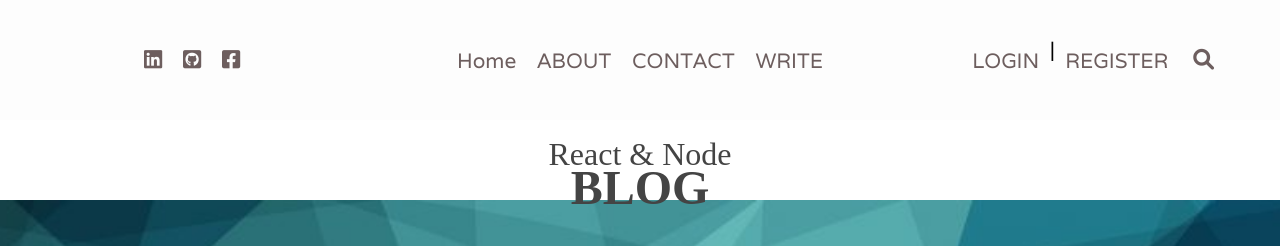
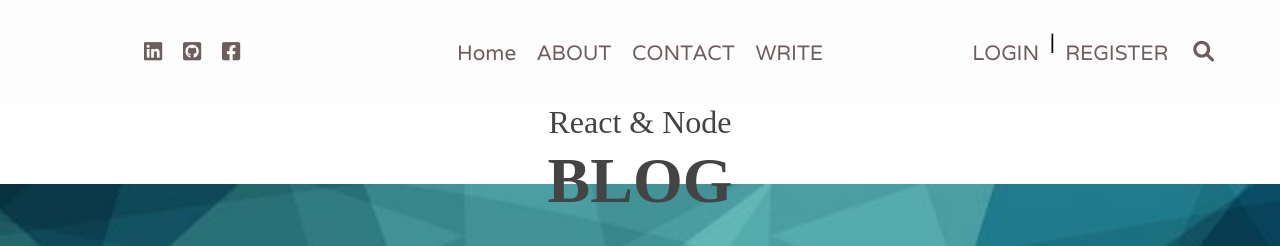
Before and after one commit to sarasabet/Blog, a React app: page / in a window 1280 px wide. Shown: the top 246 px of the page. Built offline with nearby package versions, Linux system fonts and the light colour scheme; a web font is replaced by a local one.

Commit message:
add links

```diff
--- a/src/components/header/Header.css
+++ b/src/components/header/Header.css
@@ -10,18 +10,18 @@
 }
 .headerTitleSm{
   position: absolute;
-  top: 17%;
+  top: 13%;
   font-size: 2em;
 }
 
 .headerTitleLg{
   position: absolute;
-  top: 20%;
-  font-size: 3em;
+  top: 18%;
+  font-size: 4em;
 }
 .headerImg{
   width: 100%;
-  height: 450px;
+  height: 60vh;
   margin-top: 80px;
   object-fit: cover;
 }
--- a/src/components/topBar/TopBAr.css
+++ b/src/components/topBar/TopBAr.css
@@ -2,7 +2,7 @@
   align-items: center;
   background-color: rgb(253, 253, 253);
   display: flex;
-  height: 15vh;
+  height: 13vh;
   position: sticky;
   top: 0;
   font-family: 'Varela', sans-serif;;
```
